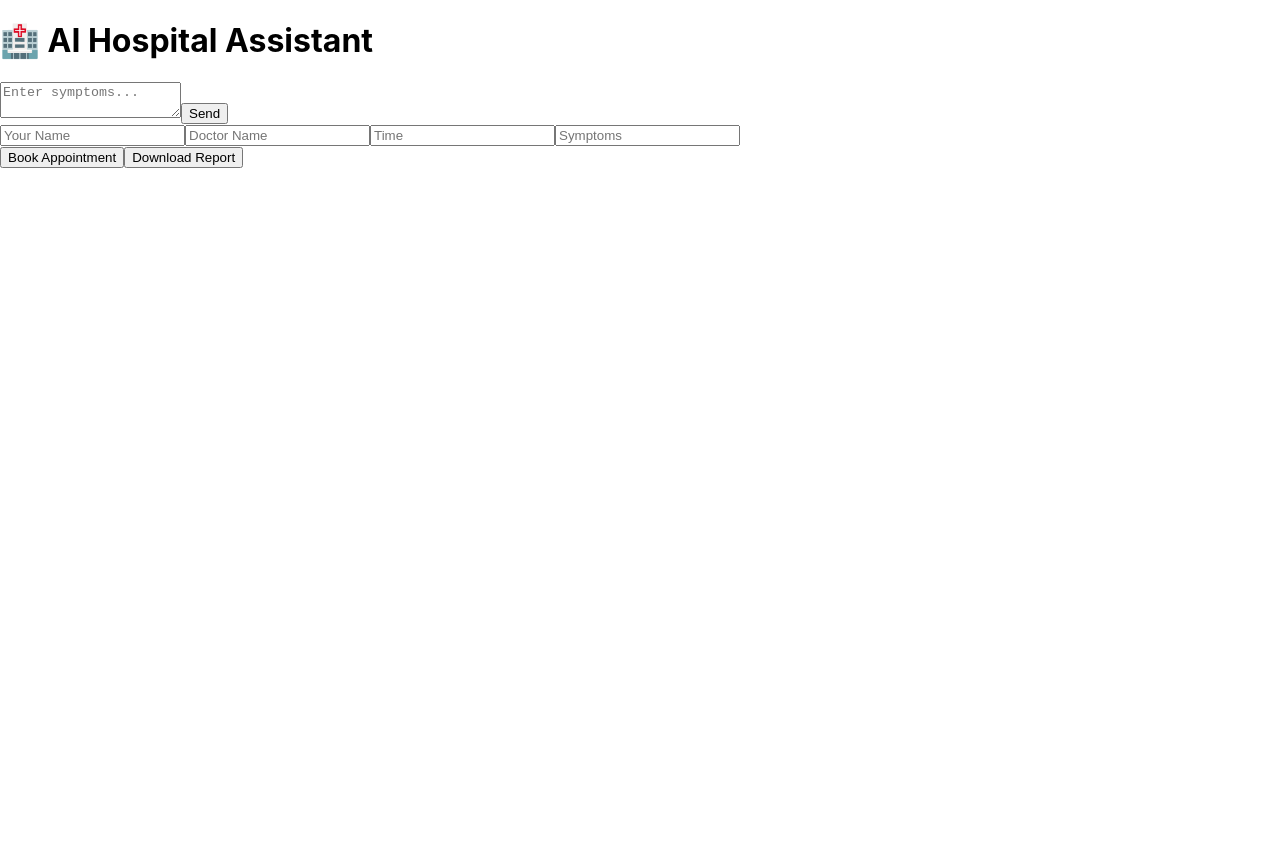
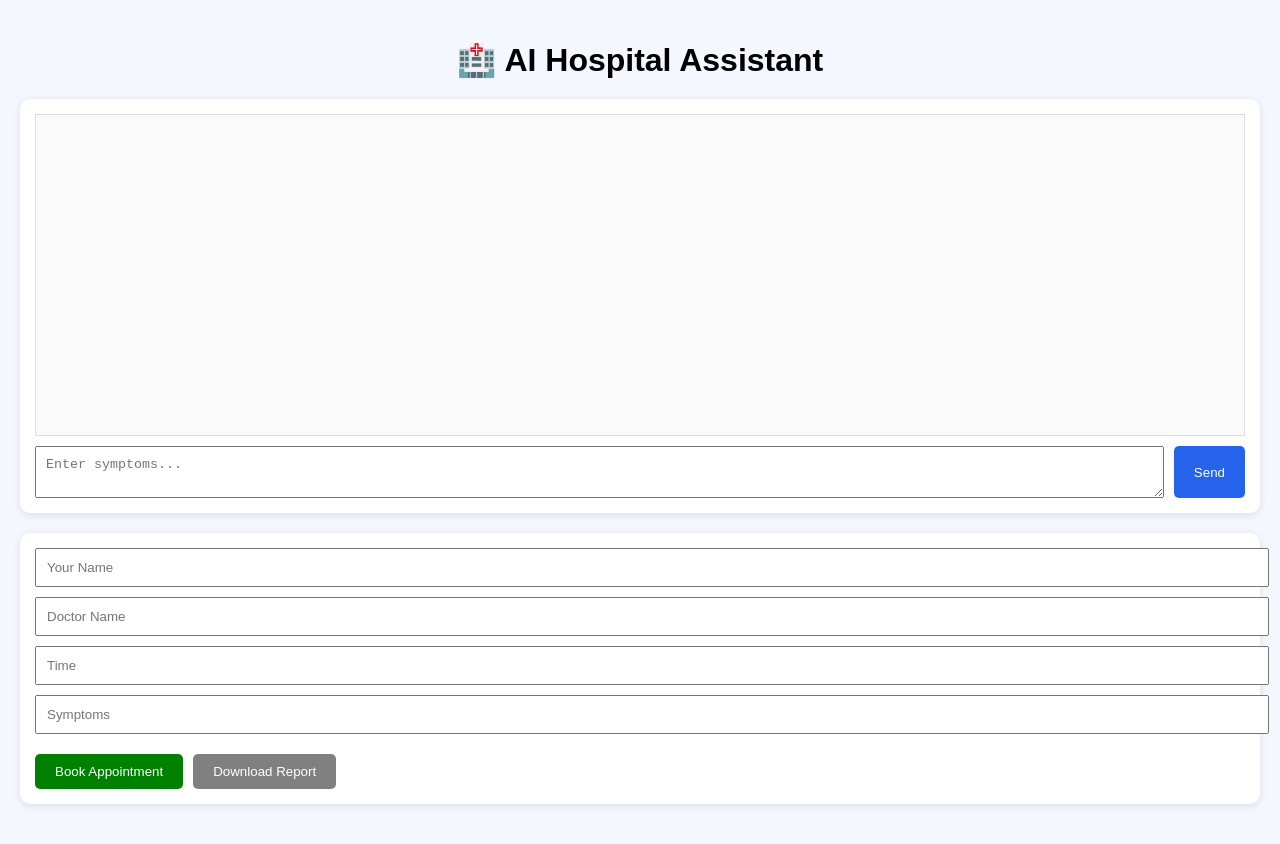
Before and after one commit to Adarsh-Pandey1915/ai-doctor-frontend, a React (Create React App) app: page / in a window 1280 px wide. Before the commit the page ends 800 px from the top, so only its background shows below. Built offline with nearby package versions, Linux system fonts and the light colour scheme.

Commit message:
fix frontend build issue

```diff
--- a/src/App.js
+++ b/src/App.js
@@ -1,6 +1,4 @@
 import { useState } from "react";
-import { Loader2 } from "lucide-react";
-import { motion } from "framer-motion";
 
 const API_URL = "https://aidoctor-bknd.onrender.com";
 
@@ -20,9 +18,7 @@ export default function App() {
   const sendSymptoms = async () => {
     if (!text.trim()) return;
 
-    const userMsg = { role: "user", content: text };
-    setChat((prev) => [...prev, userMsg]);
-
+    setChat((prev) => [...prev, { role: "user", content: text }]);
     setLoading(true);
 
     try {
@@ -36,19 +32,20 @@ export default function App() {
 
       setDoctors(data.doctors || []);
 
-      const botMsg = {
-        role: "bot",
-        content:
-          `Prediction: ${data.prediction}\n\n` +
-          `Details: ${data.details}\n\n` +
-          `Suggested Tests: ${data.suggested_tests?.join(", ")}`,
-      };
-
-      setChat((prev) => [...prev, botMsg]);
+      setChat((prev) => [
+        ...prev,
+        {
+          role: "bot",
+          content:
+            `Prediction: ${data.prediction}\n\n` +
+            `Details: ${data.details}\n\n` +
+            `Suggested Tests: ${(data.suggested_tests || []).join(", ")}`,
+        },
+      ]);
     } catch (e) {
       setChat((prev) => [
         ...prev,
-        { role: "bot", content: "Error connecting to server" },
+        { role: "bot", content: "Server error or backend not reachable" },
       ]);
     }
 
@@ -63,8 +60,9 @@ export default function App() {
         headers: { "Content-Type": "application/json" },
         body: JSON.stringify(booking),
       });
+
       alert("Appointment booked successfully");
-    } catch (e) {
+    } catch {
       alert("Booking failed");
     }
   };
@@ -81,115 +79,92 @@ export default function App() {
 
       const blob = await res.blob();
       const url = window.URL.createObjectURL(blob);
+
       const a = document.createElement("a");
       a.href = url;
       a.download = "medical_report.pdf";
       a.click();
-    } catch (e) {
+    } catch {
       alert("Report generation failed");
     }
   };
 
   return (
-    <div className="min-h-screen bg-gradient-to-br from-sky-100 via-white to-purple-100 p-4">
-      <motion.h1
-        initial={{ opacity: 0 }}
-        animate={{ opacity: 1 }}
-        className="text-4xl font-bold text-center mb-6"
-      >
-        🏥 AI Hospital Assistant
-      </motion.h1>
+    <div style={styles.page}>
+      <h1 style={styles.title}>🏥 AI Hospital Assistant</h1>
 
-      {/* CHAT */}
-      <div className="max-w-5xl mx-auto bg-white rounded p-4 shadow">
-        <div className="h-96 overflow-y-auto border rounded p-2 bg-gray-50">
+      {/* CHAT BOX */}
+      <div style={styles.card}>
+        <div style={styles.chatBox}>
           {chat.map((m, i) => (
-            <div key={i} className="mb-2 whitespace-pre-wrap">
-              <b>{m.role === "user" ? "You" : "AI"}:</b> {m.content}
+            <div key={i} style={styles.msg}>
+              <b>{m.role === "user" ? "You" : "AI"}:</b>
+              <pre style={styles.pre}>{m.content}</pre>
             </div>
           ))}
 
-          {loading && (
-            <div className="flex items-center gap-2 text-gray-500">
-              <Loader2 className="animate-spin" /> Thinking...
-            </div>
-          )}
+          {loading && <p>Thinking...</p>}
         </div>
 
-        <div className="flex gap-2 mt-3">
+        <div style={styles.row}>
           <textarea
             value={text}
             onChange={(e) => setText(e.target.value)}
             placeholder="Enter symptoms..."
-            className="w-full border p-2 rounded"
+            style={styles.textarea}
           />
-          <button
-            onClick={sendSymptoms}
-            className="bg-blue-600 text-white px-4 rounded"
-          >
+          <button onClick={sendSymptoms} style={styles.button}>
             Send
           </button>
         </div>
       </div>
 
       {/* DOCTORS */}
-      <div className="max-w-5xl mx-auto mt-6 grid md:grid-cols-3 gap-4">
+      <div style={styles.grid}>
         {doctors.map((d, i) => (
-          <div key={i} className="bg-white p-4 shadow rounded">
-            <h2 className="font-bold">{d.name}</h2>
+          <div key={i} style={styles.card}>
+            <h3>{d.name}</h3>
             <p>{d.specialty}</p>
-            <p>📞 {d.phone}</p>
-            <p>⏰ {d.availability}</p>
+            <p>{d.phone}</p>
+            <p>{d.availability}</p>
           </div>
         ))}
       </div>
 
       {/* BOOKING */}
-      <div className="max-w-5xl mx-auto mt-6 bg-white p-4 shadow rounded">
+      <div style={styles.card}>
         <input
           placeholder="Your Name"
-          className="border p-2 w-full mb-2"
-          onChange={(e) =>
-            setBooking({ ...booking, name: e.target.value })
-          }
+          style={styles.input}
+          onChange={(e) => setBooking({ ...booking, name: e.target.value })}
         />
 
         <input
           placeholder="Doctor Name"
-          className="border p-2 w-full mb-2"
-          onChange={(e) =>
-            setBooking({ ...booking, doctor: e.target.value })
-          }
+          style={styles.input}
+          onChange={(e) => setBooking({ ...booking, doctor: e.target.value })}
         />
 
         <input
           placeholder="Time"
-          className="border p-2 w-full mb-2"
-          onChange={(e) =>
-            setBooking({ ...booking, time: e.target.value })
-          }
+          style={styles.input}
+          onChange={(e) => setBooking({ ...booking, time: e.target.value })}
         />
 
         <input
           placeholder="Symptoms"
-          className="border p-2 w-full mb-2"
+          style={styles.input}
           onChange={(e) =>
             setBooking({ ...booking, symptoms: e.target.value })
           }
         />
 
-        <div className="flex gap-2">
-          <button
-            onClick={bookAppointment}
-            className="bg-green-600 text-white px-4 py-2 rounded"
-          >
+        <div style={styles.row}>
+          <button onClick={bookAppointment} style={styles.greenBtn}>
             Book Appointment
           </button>
 
-          <button
-            onClick={downloadReport}
-            className="bg-gray-600 text-white px-4 py-2 rounded"
-          >
+          <button onClick={downloadReport} style={styles.grayBtn}>
             Download Report
           </button>
         </div>
@@ -197,3 +172,81 @@ export default function App() {
     </div>
   );
 }
+
+/* SIMPLE INLINE STYLES (NO LIBRARIES NEEDED) */
+const styles = {
+  page: {
+    fontFamily: "Arial",
+    padding: 20,
+    background: "#f5f7ff",
+    minHeight: "100vh",
+  },
+  title: {
+    textAlign: "center",
+    marginBottom: 20,
+  },
+  card: {
+    background: "white",
+    padding: 15,
+    borderRadius: 10,
+    marginBottom: 20,
+    boxShadow: "0 2px 8px rgba(0,0,0,0.1)",
+  },
+  chatBox: {
+    height: 300,
+    overflowY: "auto",
+    border: "1px solid #ddd",
+    padding: 10,
+    background: "#fafafa",
+  },
+  msg: {
+    marginBottom: 10,
+  },
+  pre: {
+    whiteSpace: "pre-wrap",
+    margin: 0,
+  },
+  row: {
+    display: "flex",
+    gap: 10,
+    marginTop: 10,
+  },
+  textarea: {
+    flex: 1,
+    padding: 10,
+  },
+  input: {
+    width: "100%",
+    padding: 10,
+    marginBottom: 10,
+  },
+  button: {
+    padding: "10px 20px",
+    background: "#2563eb",
+    color: "white",
+    border: "none",
+    borderRadius: 5,
+    cursor: "pointer",
+  },
+  greenBtn: {
+    padding: "10px 20px",
+    background: "green",
+    color: "white",
+    border: "none",
+    borderRadius: 5,
+    cursor: "pointer",
+  },
+  grayBtn: {
+    padding: "10px 20px",
+    background: "gray",
+    color: "white",
+    border: "none",
+    borderRadius: 5,
+    cursor: "pointer",
+  },
+  grid: {
+    display: "grid",
+    gridTemplateColumns: "repeat(auto-fit, minmax(200px, 1fr))",
+    gap: 10,
+  },
+};
```
